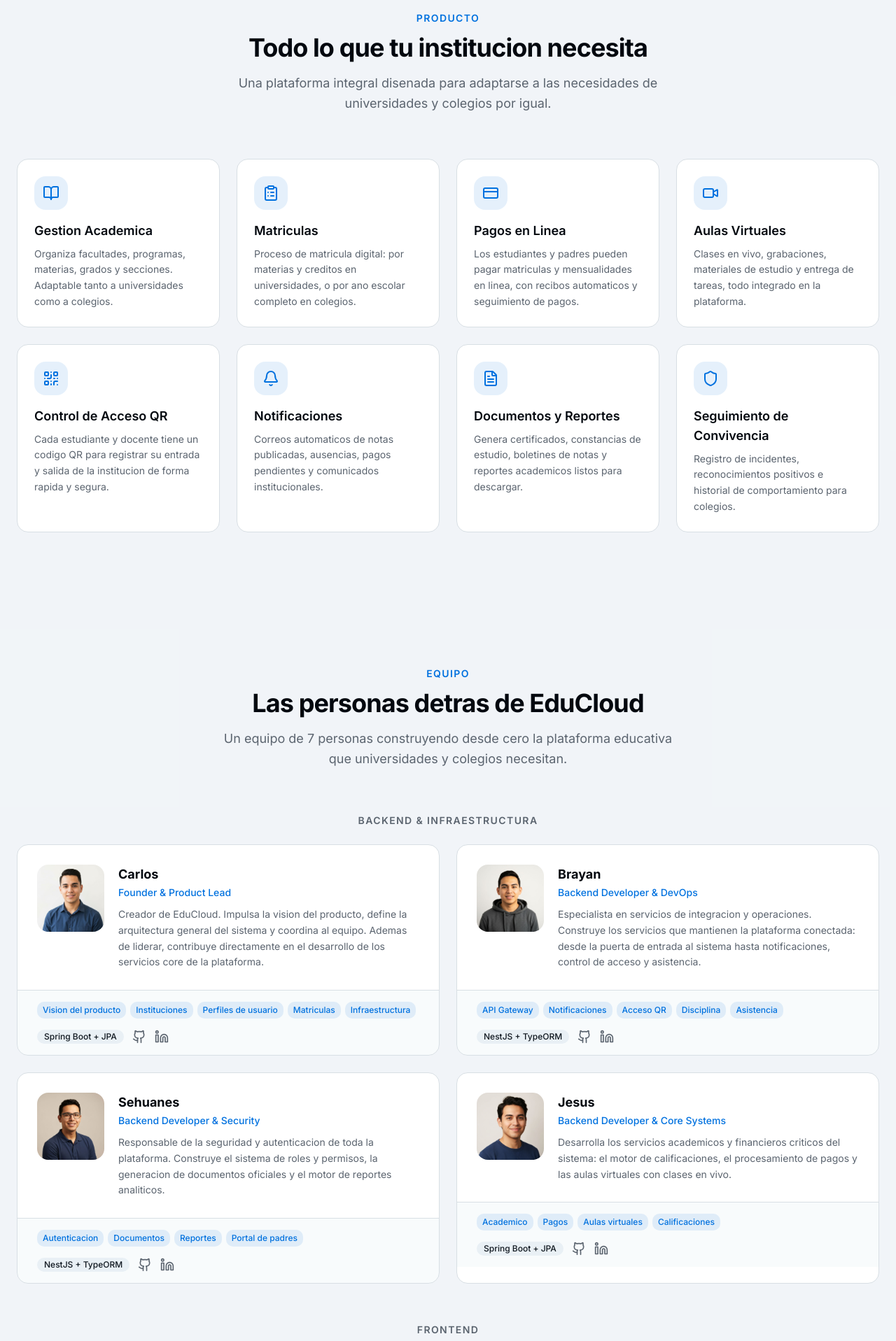
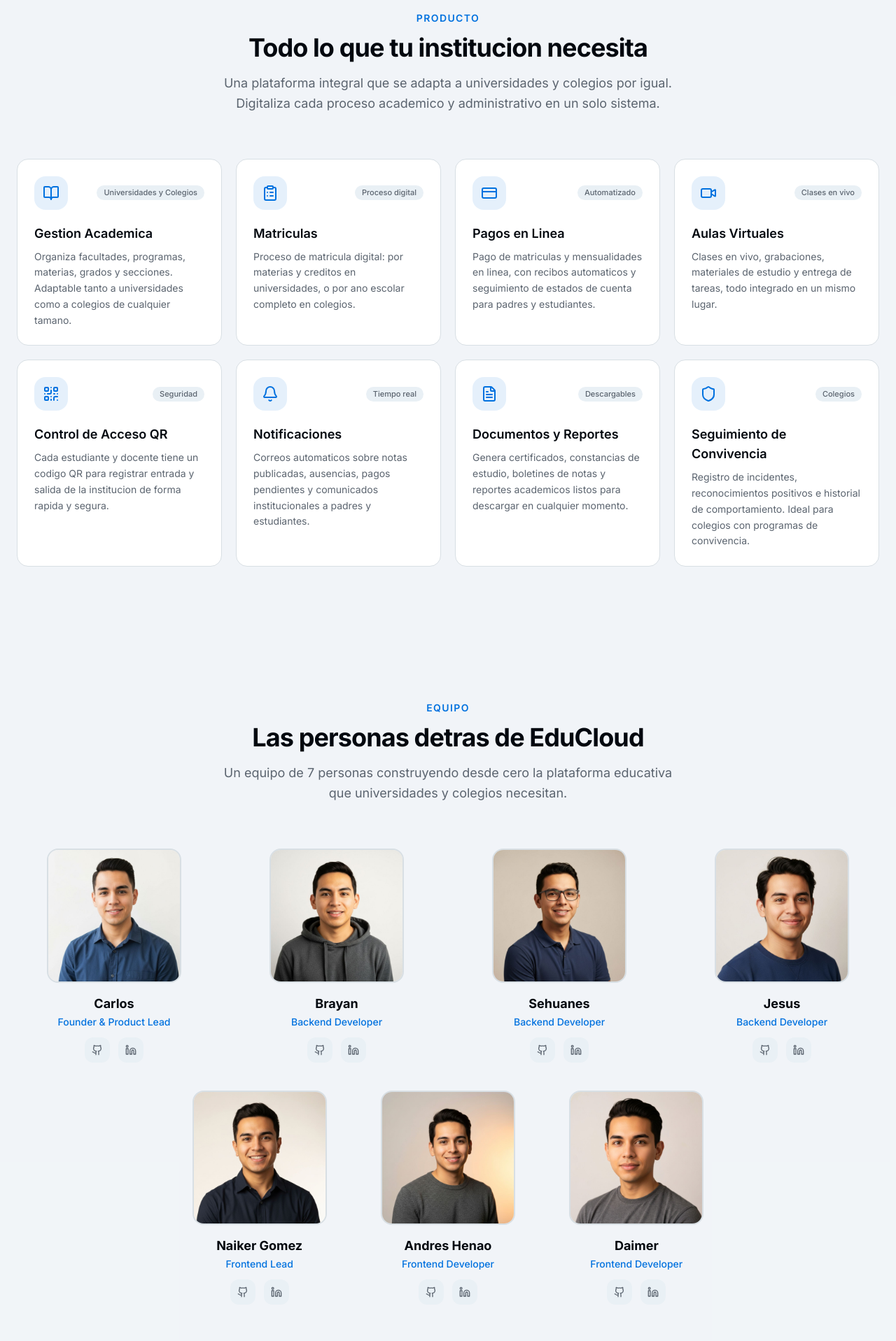
Before and after one commit to Carlos-Marrugo/educloud-landing, a Next.js app: page / in a window 1280 px wide. Shown: the part 880-2797 px from the top of the page at 70% size. Built offline with nearby package versions, Linux system fonts and the light colour scheme.

Commit message:
feat: update navbar, hero, features, team, and contact sections\n\nUpdate navbar link, remove hero logo, redesign features cards, split team into clean cards and contributions, and remove contact logo.

```diff
--- a/components/features.tsx
+++ b/components/features.tsx
@@ -14,49 +14,57 @@ const features = [
     icon: BookOpen,
     title: "Gestion Academica",
     description:
-      "Organiza facultades, programas, materias, grados y secciones. Adaptable tanto a universidades como a colegios.",
+      "Organiza facultades, programas, materias, grados y secciones. Adaptable tanto a universidades como a colegios de cualquier tamano.",
+    tag: "Universidades y Colegios",
   },
   {
     icon: ClipboardList,
     title: "Matriculas",
     description:
       "Proceso de matricula digital: por materias y creditos en universidades, o por ano escolar completo en colegios.",
+    tag: "Proceso digital",
   },
   {
     icon: CreditCard,
     title: "Pagos en Linea",
     description:
-      "Los estudiantes y padres pueden pagar matriculas y mensualidades en linea, con recibos automaticos y seguimiento de pagos.",
+      "Pago de matriculas y mensualidades en linea, con recibos automaticos y seguimiento de estados de cuenta para padres y estudiantes.",
+    tag: "Automatizado",
   },
   {
     icon: Video,
     title: "Aulas Virtuales",
     description:
-      "Clases en vivo, grabaciones, materiales de estudio y entrega de tareas, todo integrado en la plataforma.",
+      "Clases en vivo, grabaciones, materiales de estudio y entrega de tareas, todo integrado en un mismo lugar.",
+    tag: "Clases en vivo",
   },
   {
     icon: QrCode,
     title: "Control de Acceso QR",
     description:
-      "Cada estudiante y docente tiene un codigo QR para registrar su entrada y salida de la institucion de forma rapida y segura.",
+      "Cada estudiante y docente tiene un codigo QR para registrar entrada y salida de la institucion de forma rapida y segura.",
+    tag: "Seguridad",
   },
   {
     icon: Bell,
     title: "Notificaciones",
     description:
-      "Correos automaticos de notas publicadas, ausencias, pagos pendientes y comunicados institucionales.",
+      "Correos automaticos sobre notas publicadas, ausencias, pagos pendientes y comunicados institucionales a padres y estudiantes.",
+    tag: "Tiempo real",
   },
   {
     icon: FileText,
     title: "Documentos y Reportes",
     description:
-      "Genera certificados, constancias de estudio, boletines de notas y reportes academicos listos para descargar.",
+      "Genera certificados, constancias de estudio, boletines de notas y reportes academicos listos para descargar en cualquier momento.",
+    tag: "Descargables",
   },
   {
     icon: Shield,
     title: "Seguimiento de Convivencia",
     description:
-      "Registro de incidentes, reconocimientos positivos e historial de comportamiento para colegios.",
+      "Registro de incidentes, reconocimientos positivos e historial de comportamiento. Ideal para colegios con programas de convivencia.",
+    tag: "Colegios",
   },
 ]
 
@@ -72,24 +80,29 @@ export function Features() {
             Todo lo que tu institucion necesita
           </h2>
           <p className="mt-4 text-pretty text-lg leading-relaxed text-muted-foreground">
-            Una plataforma integral disenada para adaptarse a las necesidades
-            de universidades y colegios por igual.
+            Una plataforma integral que se adapta a universidades y colegios por igual.
+            Digitaliza cada proceso academico y administrativo en un solo sistema.
           </p>
         </div>
 
-        <div className="mt-16 grid grid-cols-1 gap-6 sm:grid-cols-2 lg:grid-cols-4">
+        <div className="mt-16 grid grid-cols-1 gap-5 sm:grid-cols-2 lg:grid-cols-4">
           {features.map((feature) => (
             <div
               key={feature.title}
-              className="group rounded-2xl border border-border bg-card p-6 transition-all hover:border-primary/30 hover:shadow-lg"
+              className="group relative flex flex-col rounded-2xl border border-border bg-card p-6 transition-all hover:border-primary/30 hover:shadow-lg"
             >
-              <div className="mb-4 flex h-12 w-12 items-center justify-center rounded-xl bg-primary/10 text-primary transition-colors group-hover:bg-primary group-hover:text-primary-foreground">
-                <feature.icon className="h-6 w-6" />
+              <div className="mb-5 flex items-center justify-between">
+                <div className="flex h-12 w-12 items-center justify-center rounded-xl bg-primary/10 text-primary transition-colors group-hover:bg-primary group-hover:text-primary-foreground">
+                  <feature.icon className="h-6 w-6" />
+                </div>
+                <span className="rounded-full bg-secondary px-2.5 py-0.5 text-[11px] font-medium text-muted-foreground">
+                  {feature.tag}
+                </span>
               </div>
               <h3 className="text-lg font-semibold text-foreground">
                 {feature.title}
               </h3>
-              <p className="mt-2 text-sm leading-relaxed text-muted-foreground">
+              <p className="mt-2 flex-1 text-sm leading-relaxed text-muted-foreground">
                 {feature.description}
               </p>
             </div>
--- a/components/team.tsx
+++ b/components/team.tsx
@@ -5,136 +5,169 @@ interface TeamMember {
   name: string
   role: string
   image: string
-  description: string
-  contributions: string[]
-  stack: string
   github: string
   linkedin: string
+  description: string
+  focus: string[]
+  stack: string
 }
 
-const backendTeam: TeamMember[] = [
+const team: TeamMember[] = [
   {
     name: "Carlos",
     role: "Founder & Product Lead",
     image: "/images/team/carlos.jpg",
+    github: "#",
+    linkedin: "#",
     description:
-      "Creador de EduCloud. Impulsa la vision del producto, define la arquitectura general del sistema y coordina al equipo. Ademas de liderar, contribuye directamente en el desarrollo de los servicios core de la plataforma.",
-    contributions: [
+      "Creador de EduCloud System. Impulsa la vision del producto, define la arquitectura general y coordina a todo el equipo. Ademas de liderar, contribuye directamente en el desarrollo de los servicios core de la plataforma.",
+    focus: [
       "Vision del producto",
       "Instituciones",
       "Perfiles de usuario",
       "Matriculas",
       "Infraestructura",
     ],
-    stack: "Spring Boot + JPA",
-    github: "#",
-    linkedin: "#",
+    stack: "Spring Boot, JPA, PostgreSQL",
   },
   {
     name: "Brayan",
-    role: "Backend Developer & DevOps",
+    role: "Backend Developer",
     image: "/images/team/brayan.jpg",
+    github: "#",
+    linkedin: "#",
     description:
       "Especialista en servicios de integracion y operaciones. Construye los servicios que mantienen la plataforma conectada: desde la puerta de entrada al sistema hasta notificaciones, control de acceso y asistencia.",
-    contributions: [
+    focus: [
       "API Gateway",
       "Notificaciones",
-      "Acceso QR",
-      "Disciplina",
+      "Control de acceso QR",
+      "Disciplina y convivencia",
       "Asistencia",
     ],
-    stack: "NestJS + TypeORM",
-    github: "#",
-    linkedin: "#",
+    stack: "NestJS, TypeORM, PostgreSQL",
   },
   {
     name: "Sehuanes",
-    role: "Backend Developer & Security",
+    role: "Backend Developer",
     image: "/images/team/sehuanes.jpg",
+    github: "#",
+    linkedin: "#",
     description:
       "Responsable de la seguridad y autenticacion de toda la plataforma. Construye el sistema de roles y permisos, la generacion de documentos oficiales y el motor de reportes analiticos.",
-    contributions: [
-      "Autenticacion",
-      "Documentos",
-      "Reportes",
+    focus: [
+      "Autenticacion y seguridad",
+      "Documentos oficiales",
+      "Reportes analiticos",
       "Portal de padres",
     ],
-    stack: "NestJS + TypeORM",
-    github: "#",
-    linkedin: "#",
+    stack: "NestJS, TypeORM, PostgreSQL",
   },
   {
     name: "Jesus",
-    role: "Backend Developer & Core Systems",
+    role: "Backend Developer",
     image: "/images/team/jesus.jpg",
+    github: "#",
+    linkedin: "#",
     description:
       "Desarrolla los servicios academicos y financieros criticos del sistema: el motor de calificaciones, el procesamiento de pagos y las aulas virtuales con clases en vivo.",
-    contributions: [
-      "Academico",
-      "Pagos",
+    focus: [
+      "Modulo academico",
+      "Procesamiento de pagos",
       "Aulas virtuales",
-      "Calificaciones",
+      "Motor de calificaciones",
     ],
-    stack: "Spring Boot + JPA",
-    github: "#",
-    linkedin: "#",
+    stack: "Spring Boot, JPA, PostgreSQL",
   },
-]
-
-const frontendTeam: TeamMember[] = [
   {
     name: "Naiker Gomez",
     role: "Frontend Lead",
     image: "/images/team/naiker.jpg",
+    github: "#",
+    linkedin: "#",
     description:
-      "Lidera el equipo frontend y define la arquitectura de la interfaz de usuario. Responsable de la experiencia de usuario, el sistema de diseno y la integracion con los servicios backend.",
-    contributions: [
+      "Lidera el equipo frontend y define la arquitectura de la interfaz de usuario. Responsable de la experiencia de usuario, el sistema de diseno y la integracion con todos los servicios del backend.",
+    focus: [
       "Arquitectura frontend",
       "Sistema de diseno",
       "Integraciones API",
-      "UX/UI",
+      "UX / UI",
     ],
-    stack: "React + Next.js",
-    github: "#",
-    linkedin: "#",
+    stack: "React, Next.js, TypeScript",
   },
   {
     name: "Andres Henao",
     role: "Frontend Developer",
     image: "/images/team/andres.jpg",
+    github: "#",
+    linkedin: "#",
     description:
-      "Desarrollador frontend enfocado en construir las interfaces de la plataforma. Trabaja en los modulos de usuario, dashboards y vistas academicas que conectan con los servicios del backend.",
-    contributions: [
+      "Desarrollador frontend enfocado en construir las interfaces de la plataforma. Trabaja en los modulos de usuario, dashboards y las vistas academicas que conectan con los servicios del backend.",
+    focus: [
       "Modulos de usuario",
       "Dashboards",
       "Vistas academicas",
     ],
-    stack: "React + Next.js",
-    github: "#",
-    linkedin: "#",
+    stack: "React, Next.js, TypeScript",
   },
   {
     name: "Daimer",
     role: "Frontend Developer",
     image: "/images/team/daimer.jpg",
+    github: "#",
+    linkedin: "#",
     description:
-      "Desarrollador frontend que trabaja en los flujos transaccionales y operativos de la plataforma: matriculas, pagos, notificaciones y las interfaces de gestion institucional.",
-    contributions: [
+      "Desarrollador frontend que trabaja en los flujos transaccionales y operativos: matriculas, pagos, notificaciones y las interfaces de gestion institucional.",
+    focus: [
       "Flujos de matricula",
       "Interfaz de pagos",
       "Notificaciones UI",
     ],
-    stack: "React + Next.js",
-    github: "#",
-    linkedin: "#",
+    stack: "React, Next.js, TypeScript",
   },
 ]
 
-function MemberCard({ member }: { member: TeamMember }) {
+function TeamCard({ member }: { member: TeamMember }) {
   return (
-    <div className="group flex flex-col overflow-hidden rounded-2xl border border-border bg-card transition-all hover:border-primary/30 hover:shadow-xl">
-      <div className="flex flex-col items-center gap-5 p-7 sm:flex-row sm:items-start">
-        <div className="relative h-24 w-24 flex-shrink-0 overflow-hidden rounded-2xl">
+    <div className="group flex flex-col items-center text-center">
+      <div className="relative mb-4 h-40 w-40 overflow-hidden rounded-2xl border-2 border-border transition-all group-hover:border-primary/40 group-hover:shadow-lg lg:h-48 lg:w-48">
+        <Image
+          src={member.image}
+          alt={`Foto de ${member.name}`}
+          fill
+          className="object-cover transition-transform group-hover:scale-105"
+        />
+      </div>
+      <h3 className="text-lg font-bold text-foreground">{member.name}</h3>
+      <p className="mt-0.5 text-sm font-medium text-primary">{member.role}</p>
+      <div className="mt-3 flex items-center gap-3">
+        <a
+          href={member.github}
+          target="_blank"
+          rel="noopener noreferrer"
+          className="flex h-9 w-9 items-center justify-center rounded-lg bg-secondary text-muted-foreground transition-colors hover:bg-primary hover:text-primary-foreground"
+          aria-label={`GitHub de ${member.name}`}
+        >
+          <Github className="h-4 w-4" />
+        </a>
+        <a
+          href={member.linkedin}
+          target="_blank"
+          rel="noopener noreferrer"
+          className="flex h-9 w-9 items-center justify-center rounded-lg bg-secondary text-muted-foreground transition-colors hover:bg-primary hover:text-primary-foreground"
+          aria-label={`LinkedIn de ${member.name}`}
+        >
+          <Linkedin className="h-4 w-4" />
+        </a>
+      </div>
+    </div>
+  )
+}
+
+function ContributionCard({ member }: { member: TeamMember }) {
+  return (
+    <div className="flex gap-5 rounded-2xl border border-border bg-card p-5 transition-all hover:border-primary/20 hover:shadow-md">
+      <div className="relative h-14 w-14 flex-shrink-0 overflow-hidden rounded-xl">
         <Image
           src={member.image}
           alt={`Foto de ${member.name}`}
@@ -142,54 +175,28 @@ function MemberCard({ member }: { member: TeamMember }) {
           className="object-cover"
         />
       </div>
-        <div className="flex-1 text-center sm:text-left">
-          <h3 className="text-lg font-bold text-foreground">
-            {member.name}
-          </h3>
-          <p className="mt-0.5 text-sm font-medium text-primary">
+      <div className="flex-1 min-w-0">
+        <div className="flex items-center gap-2">
+          <h4 className="font-semibold text-foreground">{member.name}</h4>
+          <span className="rounded-full bg-primary/10 px-2 py-0.5 text-[11px] font-medium text-primary">
             {member.role}
-          </p>
-          <p className="mt-2.5 text-sm leading-relaxed text-muted-foreground">
+          </span>
+        </div>
+        <p className="mt-1.5 text-sm leading-relaxed text-muted-foreground">
           {member.description}
         </p>
-        </div>
-      </div>
-
-      <div className="border-t border-border bg-secondary/30 px-7 py-4">
-        <div className="flex flex-wrap items-center justify-between gap-4">
-          <div className="flex flex-wrap gap-1.5">
-            {member.contributions.map((item) => (
+        <div className="mt-3 flex flex-wrap items-center gap-2">
+          {member.focus.map((item) => (
             <span
               key={item}
-                className="inline-flex rounded-md bg-primary/10 px-2 py-1 text-xs font-medium text-primary"
+              className="inline-flex rounded-md bg-secondary px-2 py-0.5 text-xs font-medium text-secondary-foreground"
             >
               {item}
             </span>
           ))}
-          </div>
-          <div className="flex items-center gap-3">
-            <span className="rounded-full bg-secondary px-2.5 py-0.5 text-xs font-medium text-secondary-foreground">
+          <span className="ml-auto hidden text-xs text-muted-foreground sm:inline-flex">
             {member.stack}
           </span>
-            <a
-              href={member.github}
-              target="_blank"
-              rel="noopener noreferrer"
-              className="text-muted-foreground transition-colors hover:text-foreground"
-              aria-label={`GitHub de ${member.name}`}
-            >
-              <Github className="h-5 w-5" />
-            </a>
-            <a
-              href={member.linkedin}
-              target="_blank"
-              rel="noopener noreferrer"
-              className="text-muted-foreground transition-colors hover:text-foreground"
-              aria-label={`LinkedIn de ${member.name}`}
-            >
-              <Linkedin className="h-5 w-5" />
-            </a>
-          </div>
         </div>
       </div>
     </div>
@@ -198,6 +205,8 @@ function MemberCard({ member }: { member: TeamMember }) {
 
 export function Team() {
   return (
+    <>
+      {/* Team overview section */}
       <section id="team" className="bg-secondary/50 py-24 px-6">
         <div className="mx-auto max-w-7xl">
           <div className="mx-auto max-w-2xl text-center">
@@ -213,30 +222,42 @@ export function Team() {
             </p>
           </div>
 
-        {/* Backend Team */}
-        <div className="mt-16">
-          <h3 className="mb-6 text-center text-sm font-semibold uppercase tracking-widest text-muted-foreground">
-            Backend & Infraestructura
-          </h3>
-          <div className="grid grid-cols-1 gap-6 md:grid-cols-2">
-            {backendTeam.map((member) => (
-              <MemberCard key={member.name} member={member} />
+          <div className="mt-16 grid grid-cols-2 gap-10 sm:grid-cols-3 lg:grid-cols-4 justify-items-center">
+            {team.slice(0, 4).map((member) => (
+              <TeamCard key={member.name} member={member} />
+            ))}
+          </div>
+          <div className="mt-10 grid grid-cols-2 gap-10 sm:grid-cols-3 justify-items-center mx-auto max-w-3xl">
+            {team.slice(4).map((member) => (
+              <TeamCard key={member.name} member={member} />
             ))}
           </div>
         </div>
+      </section>
 
-        {/* Frontend Team */}
-        <div className="mt-14">
-          <h3 className="mb-6 text-center text-sm font-semibold uppercase tracking-widest text-muted-foreground">
-            Frontend
-          </h3>
-          <div className="grid grid-cols-1 gap-6 md:grid-cols-2 lg:grid-cols-3">
-            {frontendTeam.map((member) => (
-              <MemberCard key={member.name} member={member} />
+      {/* What each person works on */}
+      <section id="contributions" className="py-24 px-6">
+        <div className="mx-auto max-w-4xl">
+          <div className="mx-auto max-w-2xl text-center">
+            <p className="text-sm font-semibold uppercase tracking-widest text-primary">
+              Contribuciones
+            </p>
+            <h2 className="mt-3 text-balance text-3xl font-bold tracking-tight text-foreground sm:text-4xl">
+              En que se enfoca cada quien
+            </h2>
+            <p className="mt-4 text-pretty text-lg leading-relaxed text-muted-foreground">
+              Cada miembro del equipo lidera areas especificas del producto.
+              Asi es como esta distribuido el trabajo.
+            </p>
+          </div>
+
+          <div className="mt-14 flex flex-col gap-4">
+            {team.map((member) => (
+              <ContributionCard key={member.name} member={member} />
             ))}
           </div>
         </div>
-      </div>
       </section>
+    </>
   )
 }
```
Also changed, not shown: components/contact.tsx (+11 -14 lines), components/hero.tsx (+26 -15 lines), components/navbar.tsx (+14 -4 lines). Lines whose indentation alone changed are shown as unchanged.
